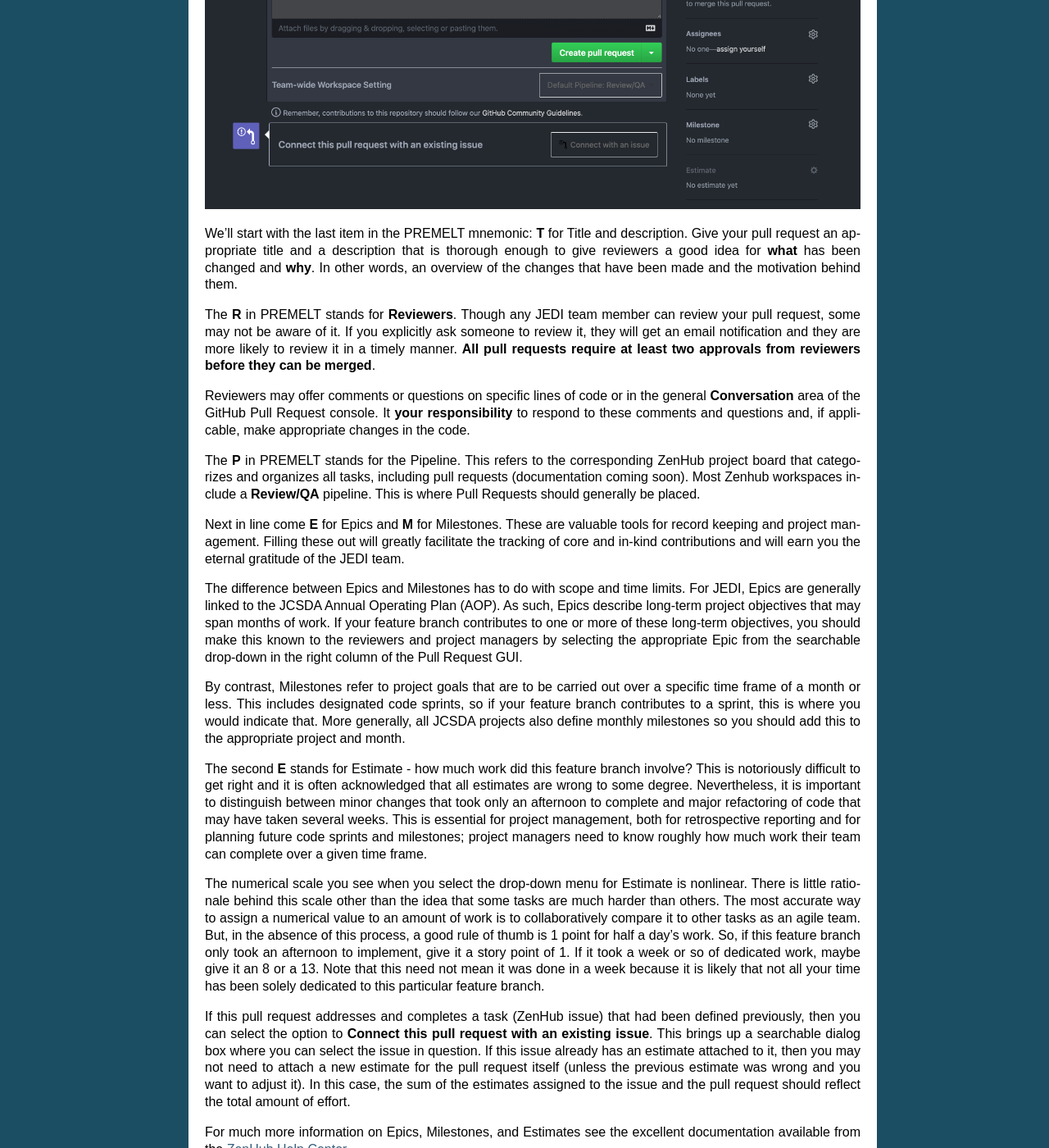
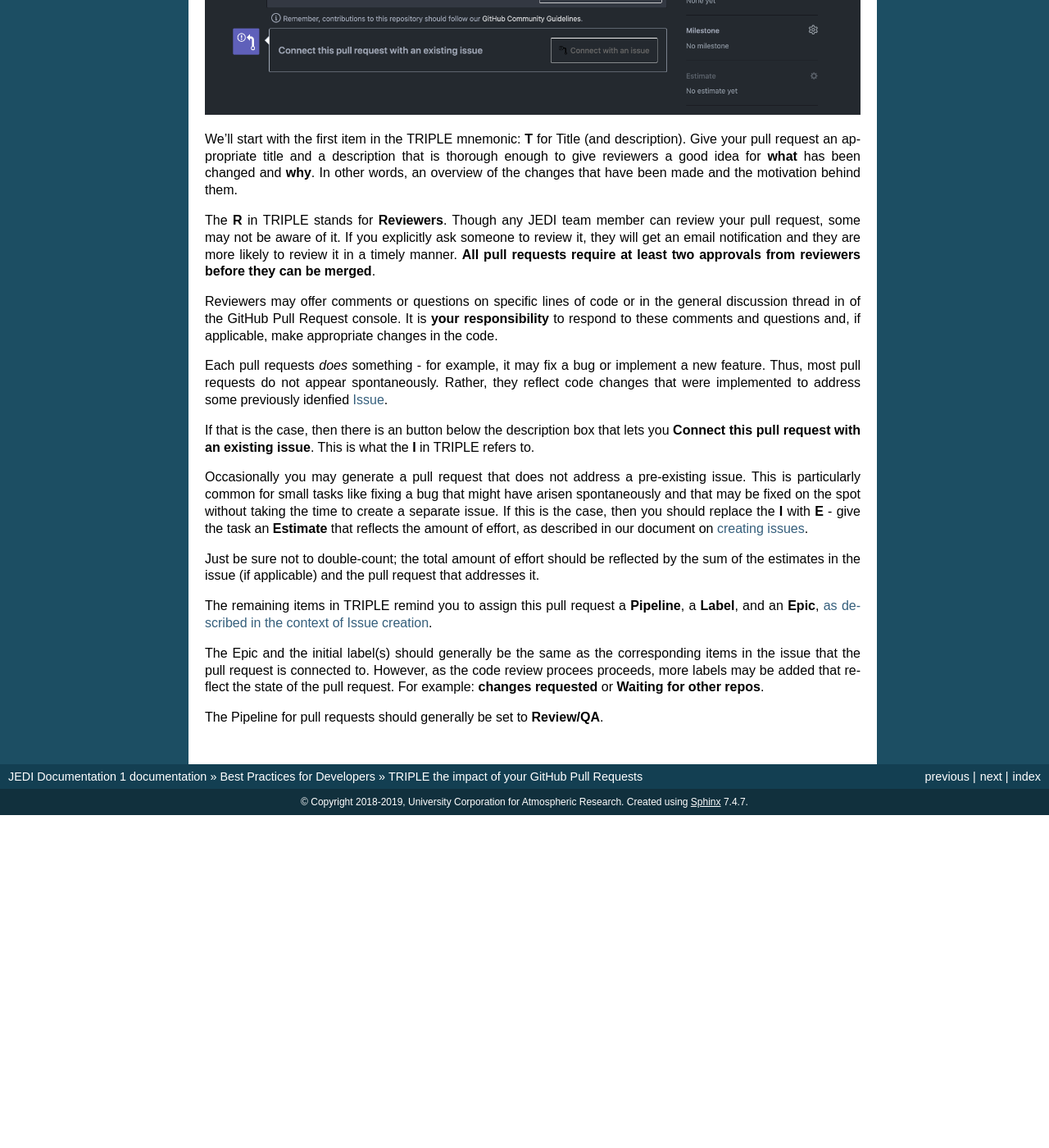
Before and after one commit to JCSDA/jedi-docs, a Sphinx documentation site: the page built from docs/developer/practices/pullrequest.rst, in a window 1280 px wide and 1400 px high, scrolled down 1173 px. Shown: the whole window at 82% size. Built offline with Sphinx 7.4.7, drawn with Linux system fonts in a browser that asks for light colours; after the commit the page ends 2167 px from its top, so only the background shows below that; some of the changed text lies outside the part shown.

Commit message:
added a page on creating issues

```diff
--- a/docs/developer/practices/index.rst
+++ b/docs/developer/practices/index.rst
@@ -5,6 +5,7 @@
 .. toctree::
    :maxdepth: 2
 
+   issues.rst
    gitflow.rst
    pullrequest.rst
    document.rst
--- a/docs/developer/practices/pullrequest.rst
+++ b/docs/developer/practices/pullrequest.rst
@@ -1,7 +1,7 @@
 .. _pullrequest-top:
 
-PREMELT your GitHub Pull Requests
-=================================
+TRIPLE the impact of your GitHub Pull Requests
+==============================================
 
 According to the :doc:`Git flow paradigm <gitflow>` followed by JEDI, all changes to the develop branch must meet the following conditions:
 
@@ -20,44 +20,35 @@
 
 The action of creating a pull request will trigger a number of automated tests.  These will compile and run the code with different compilers and MPI libraries and it will check to see that the code you have added is actually executed by the tests (code coverage).  Your branch will not be merged until it passes all of these tests.  So, if you see any test failures, you should work to understand and fix them.
 
-When you create a pull request, you should fill it in completely, as suggested by the PREMELT mnemonic:
+The title of this section refers to **TRIPLE**, which is actually a mnemonic analogous to the :ref:`PLEATED mnemonic described in the context of issues <pleated>`:
 
+  * **T**: Title/Description
+  * **R**: Reviewers
+  * **I**: Issue
   * **P**: Pipeline
-  * **R**: Reviewers
+  * **L**: Label
   * **E**: Epic
-  * **M**: Milestone
-  * **E**: Estimate
-  * **L**: Label
-  * **T**: Title/Description
 
-The same Mneumonic also applies to creating tasks as ZenHub issues.  However, in that case, the **Reviewers** item would be replaced by **Assignees**, identifying those responsible for carrying out the task.
-
-All the items in the mnemonic refer to pull request metadata that can be specified through the text box in the center of the GUI or the drop-down menus that appear on the right.
-
-To appreciate the mnemonic, consider the following screenshot; something like this should appear when you create a new pull request:
+All the items in the mnemonic refer to metadata that can be specified through the window that appears when you create a pull request:
 
 .. image:: images/PullRequest.png
 
-We'll start with the last item in the PREMELT mnemonic: **T** for Title and description.  Give your pull request an appropriate title and a description that is thorough enough to give reviewers a good idea for **what** has been changed and **why**.  In other words, an overview of the changes that have been made and the motivation behind them.
+We'll start with the first item in the TRIPLE mnemonic: **T** for Title (and description).  Give your pull request an appropriate title and a description that is thorough enough to give reviewers a good idea for **what** has been changed and **why**.  In other words, an overview of the changes that have been made and the motivation behind them.
 
-The **R** in PREMELT stands for **Reviewers**.  Though any JEDI team member can review your pull request, some may not be aware of it.  If you explicitly ask someone to review it, they will get an email notification and they are more likely to review it in a timely manner.  **All pull requests require at least two approvals from reviewers before they can be merged**.
+The **R** in TRIPLE stands for **Reviewers**.  Though any JEDI team member can review your pull request, some may not be aware of it.  If you explicitly ask someone to review it, they will get an email notification and they are more likely to review it in a timely manner.  **All pull requests require at least two approvals from reviewers before they can be merged**.
 
-Reviewers may offer comments or questions on specific lines of code or in the general **Conversation** area of the GitHub Pull Request console.  It **your responsibility** to respond to these comments and questions and, if applicable, make appropriate changes in the code.
+Reviewers may offer comments or questions on specific lines of code or in the general discussion thread in of the GitHub Pull Request console.  It is **your responsibility** to respond to these comments and questions and, if applicable, make appropriate changes in the code.
 
-The **P** in PREMELT stands for the Pipeline.  This refers to the corresponding ZenHub project board that categorizes and organizes all tasks, including pull requests (documentation coming soon).  Most Zenhub workspaces include a **Review/QA** pipeline.  This is where Pull Requests should generally be placed.
+Each pull requests *does* something - for example, it may fix a bug or implement a new feature.  Thus, most pull requests do not appear spontaneously.  Rather, they reflect code changes that were implemented to address some previously idenfied :doc:`Issue <issues>`.
 
-Next in line come **E** for Epics and **M** for Milestones.  These are valuable tools for record keeping and project management.  Filling these out will greatly facilitate the tracking of core and in-kind contributions and will earn you the eternal gratitude of the JEDI team.
+If that is the case, then there is an button below the description box that lets you **Connect this pull request with an existing issue**.  This is what the **I** in TRIPLE refers to.
 
-The difference between Epics and Milestones has to do with scope and time limits.  For JEDI, Epics are generally linked to the JCSDA Annual Operating Plan (AOP).  As such, Epics describe long-term project objectives that may span months of work.  If your feature branch contributes to one or more of these long-term objectives, you should make this known to the reviewers and project managers by selecting the appropriate Epic from the searchable drop-down in the right column of the Pull Request GUI.
+Occasionally you may generate a pull request that does not address a pre-existing issue.  This is particularly common for small tasks like fixing a bug that might have arisen spontaneously and that may be fixed on the spot without taking the time to create a separate issue.  If this is the case, then you should replace the **I** with **E** - give the task an **Estimate** that reflects the amount of effort, as described in our document on :doc:`creating issues <issues>`.
 
-By contrast, Milestones refer to project goals that are to be carried out over a specific time frame of a month or less.  This includes designated code sprints, so if your feature branch contributes to a sprint, this is where you would indicate that.  More generally, all JCSDA projects also define monthly milestones so you should add this to the appropriate project and month.
+Just be sure not to double-count; the total amount of effort should be reflected by the sum of the estimates in the issue (if applicable) and the pull request that addresses it.
 
-The second **E** stands for Estimate - how much work did this feature branch involve?  This is notoriously difficult to get right and it is often acknowledged that all estimates are wrong to some degree.  Nevertheless, it is important to distinguish between minor changes that took only an afternoon to complete and major refactoring of code that may have taken several weeks.  This is essential for project management, both for retrospective reporting and for planning future code sprints and milestones; project managers need to know roughly how much work their team can complete over a given time frame.
+The remaining items in TRIPLE remind you to assign this pull request a **Pipeline**, a **Label**, and an **Epic**, :doc:`as described in the context of Issue creation <issues>`.
 
-The numerical scale you see when you select the drop-down menu for Estimate is nonlinear.  There is little rationale behind this scale other than the idea that some tasks are much harder than others.  The most accurate way to assign a numerical value to an amount of work is to collaboratively compare it to other tasks as an agile team.  But, in the absence of this process, a good rule of thumb is 1 point for half a day's work.  So, if this feature branch only took an afternoon to implement, give it a story point of 1.  If it took a week or so of dedicated work, maybe give it an 8 or a 13.  Note that this need not mean it was done in a week because it is likely that not all your time has been solely dedicated to this particular feature branch.
+The Epic and the initial label(s) should generally be the same as the corresponding items in the issue that the pull request is connected to.  However, as the code review procees proceeds, more labels may be added that reflect the state of the pull request.  For example: **changes requested** or **Waiting for other repos**.
 
-If this pull request addresses and completes a task (ZenHub issue) that had been defined previously, then you can select the option to **Connect this pull request with an existing issue**.  This brings up a searchable dialog box where you can select the issue in question.  If this issue already has an estimate attached to it, then you may not need to attach a new estimate for the pull request itself (unless the previous estimate was wrong and you want to adjust it).  In this case, the sum of the estimates assigned to the issue and the pull request should reflect the total amount of effort.
-
-For much more information on Epics, Milestones, and Estimates see the excellent documentation available from the `ZenHub Help Center <https://help.zenhub.com/support/home>`_.
-
-Last but not least, the **L** in PREMELT refers to giving your pull request a label.  Again, this is a drop-down menu that is standardized across JCSDA repositories.   Examples include **bug** if this fixes a problem or **enhancement** if it adds a new feature.
+The Pipeline for pull requests should generally be set to **Review/QA**.
```
Also changed, not shown: docs/developer/practices/issues.rst (added, +52 -0 lines), docs/developer/practices/images/issuebox.png (added).
